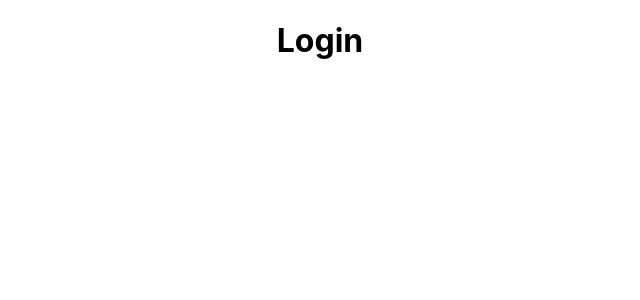
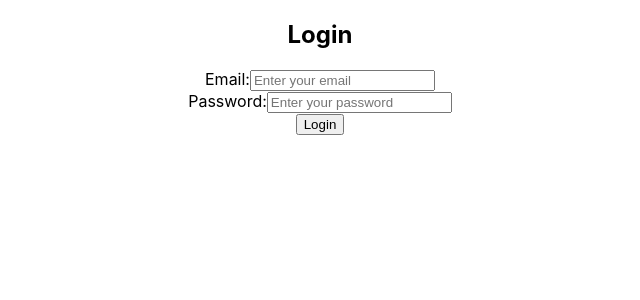
Before and after one commit to arijitchakma79/GleamyNotes, a React (Create React App) app in the folder client/: page /login in a window 1280 px wide. Shown: the top 300 px of the page, without its empty margins (320-960 px from the left). Built offline with nearby package versions, Linux system fonts and the light colour scheme.

Commit message:
added login function

```diff
--- a/client/src/pages/index.ts
+++ b/client/src/pages/index.ts
@@ -1,2 +1,3 @@
 export {default as SignUpPage} from './signUpPage';
 export {default as LoginPage} from './loginPage';
+export {default as VerifyPage} from './verifyPage';
--- a/client/src/pages/loginPage.tsx
+++ b/client/src/pages/loginPage.tsx
@@ -1,11 +1,81 @@
-import React from "react";
+import React, { useState } from 'react';
+import { useDispatch, useSelector } from 'react-redux';
+import { RootState } from '../store';
+import { setUser, setLoading, setError } from '../store/slices';
+import { LoginResponse } from '../types/login';
 
-const LoginPage: React.FC = () => {
+const Login: React.FC = () => {
+  const dispatch = useDispatch();
+  const { loading, error } = useSelector((state: RootState) => state.user);
+
+  const [email, setEmail] = useState('');
+  const [password, setPassword] = useState('');
+
+  const handleLogin = async (e: React.FormEvent) => {
+      e.preventDefault();
+
+      dispatch(setLoading(true));
+      try {
+          const response = await fetch('http://127.0.0.1:5000/login', {
+              method: 'POST',
+              headers: {
+                  'Content-Type': 'application/json',
+              },
+              body: JSON.stringify({ email, password }),
+          });
+
+          if (!response.ok) {
+              throw new Error('Login failed');
+          }
+
+          // Parse the JSON response
+          const data: LoginResponse = await response.json();
+
+          // Store the token if needed
+          localStorage.setItem('token', data.token);
+
+          console.log(data.token);
+
+          // Dispatch the user information to the Redux store
+          dispatch(setUser(data.user));
+      } catch (err: any) {
+          dispatch(setError('Invalid email or password'));
+      } finally {
+          dispatch(setLoading(false));
+      }
+  };
+
   return (
-    <div>
-      <h1>Login</h1>
-    </div>
+      <div>
+          <h2>Login</h2>
+          <form onSubmit={handleLogin}>
+              <div>
+                  <label>Email:</label>
+                  <input
+                      type="email"
+                      value={email}
+                      onChange={(e) => setEmail(e.target.value)}
+                      required
+                      placeholder="Enter your email"
+                  />
+              </div>
+              <div>
+                  <label>Password:</label>
+                  <input
+                      type="password"
+                      value={password}
+                      onChange={(e) => setPassword(e.target.value)}
+                      required
+                      placeholder="Enter your password"
+                  />
+              </div>
+              <button type="submit" disabled={loading}>
+                  {loading ? 'Logging in...' : 'Login'}
+              </button>
+          </form>
+          {error && <p style={{ color: 'red' }}>{error}</p>}
+      </div>
   );
 };
 
-export default LoginPage;
+export default Login;
--- /dev/null
+++ b/client/src/pages/verifyPage.tsx
@@ -0,0 +1,12 @@
+import React from "react";
+
+
+const VerifyPage: React.FC = () => {
+  return (
+    <div>
+      <h1>Verify Page</h1>
+    </div>
+  );
+};
+
+export default VerifyPage;
--- /dev/null
+++ b/client/src/types/login.ts
@@ -0,0 +1,7 @@
+import { User } from "./user";
+
+export interface LoginResponse {
+    message: string;
+    token: string;
+    user: User;
+}
```
